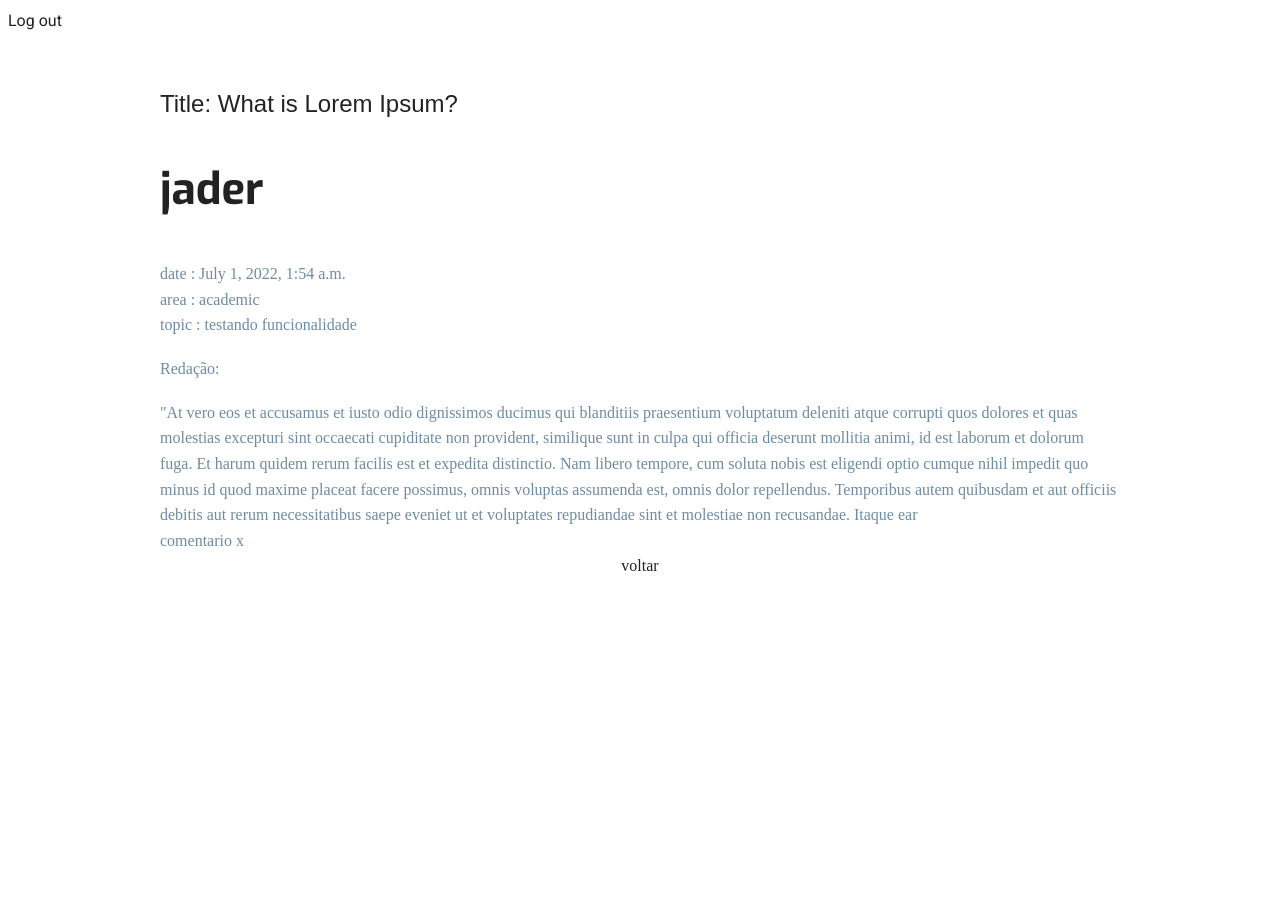
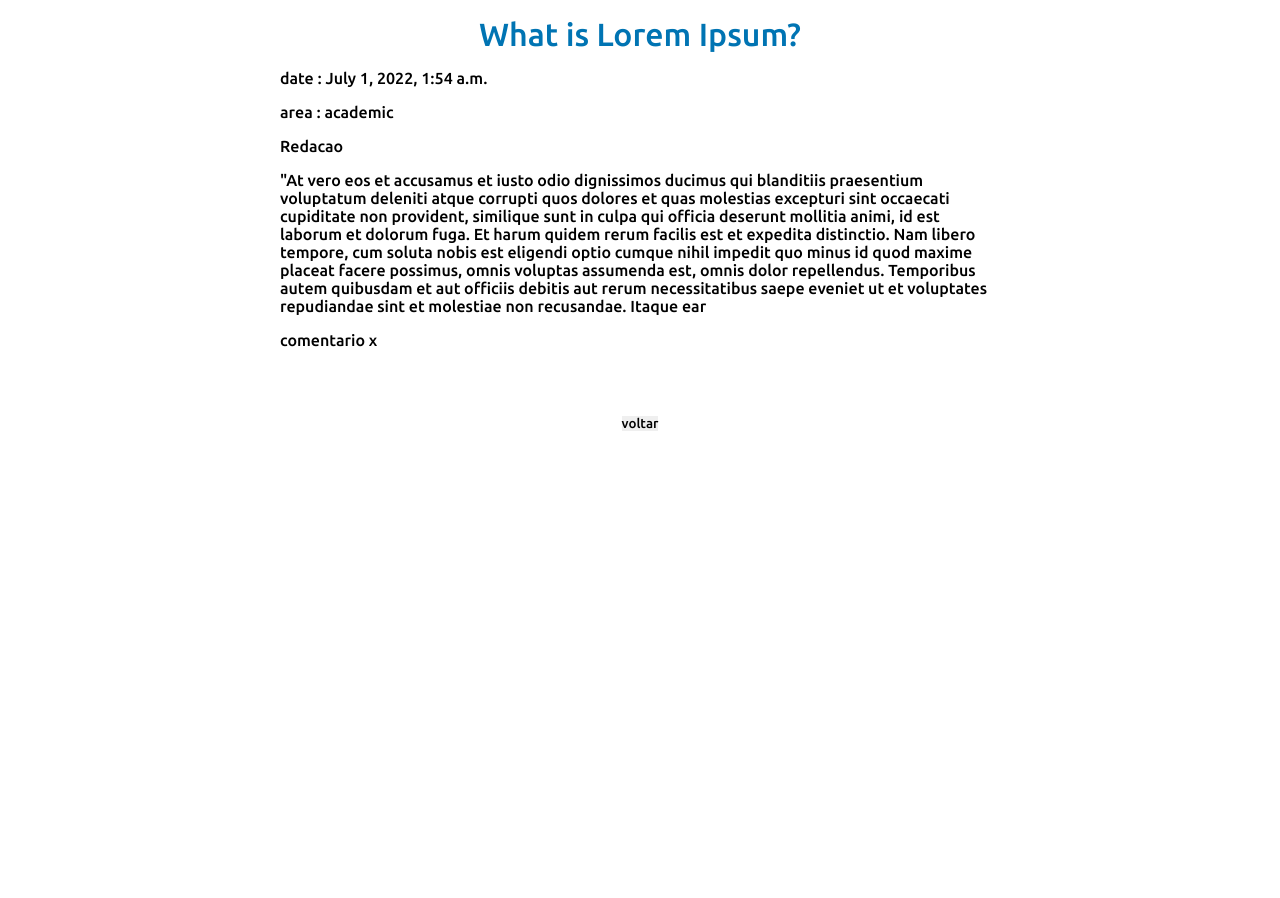
Before and after one commit to maiconrp/Trabalho-Interdisciplinar-Redif, a Django app: page /redif/view/2/ in a window 1280 px wide. After the commit the page ends 431 px from the top, so only its background shows below. Run offline with Django 4.2, Linux system fonts and the light colour scheme; data comes from the database, SQL or seed files in the repository; both versions use the stored data as it was after the commit; style sheets or scripts are compiled from the project's sources.

Commit message:
muitas coisas kkkk

```diff
--- a/REDIF/RedifApp/models.py
+++ b/REDIF/RedifApp/models.py
@@ -37,6 +37,7 @@ class Redacao(models.Model):
         max_length=700,
         blank = False,
         null = False,
+
     )
 
     comment = models.CharField(
--- a/REDIF/RedifApp/views.py
+++ b/REDIF/RedifApp/views.py
@@ -70,7 +70,7 @@ def edit(request, id):
         form = RedacaoForm(request.POST, instance=redacao)
         if form.is_valid():
             form.save()
-            return redirect("/tasks")
+            return redirect('/redif/listar')
 
 
     form = RedacaoForm(instance=redacao)
--- a/REDIF/static/css/tasks/create.css
+++ b/REDIF/static/css/tasks/create.css
@@ -18,7 +18,7 @@ label {
 }
 
 li {
-    width: 20em;
+    width: 100%;
 }
 
 textarea {
--- a/REDIF/static/css/tasks/style.css
+++ b/REDIF/static/css/tasks/style.css
@@ -1,23 +1,181 @@
+
+@import url('https://fonts.googleapis.com/css2?family=Ubuntu:ital,wght@0,300;0,500;0,700;1,300&display=swap');
 
 * {
+    text-decoration: none;
+    list-style: none;
+    border: none;
     outline: none;
-    border: 0;
-    list-style: none;
+    padding: 0;
+    margin: 0;
+    font-family: 'Ubuntu', sans-serif;
+    box-sizing: border-box;
 }
 
-#form {
-    width: 80%;
-    min-height: 100vh;
-    margin: 1em auto 0 auto;
+a {
+    color: var(--main-color);
+}
+
+:root {
+    --main-color: #0074B3;
+    --sec-color : #000000;
+}
+
+body, main {
+    width: 100%;
+    height: 100vh;
+}
+
+.wrapper {
+    width: 100%;
+    height: 100vh;
     display: flex;
-    justify-content: start;                                                                                                                                                                                                                                                                                                           ;
+    justify-content: center;
+    align-content: center;
+}
+
+section.login {
+    background-color: #FFF;
+    color: #000000;
+    display: flex;
     align-items: center;
     flex-direction: column;
-    font-family: 'Ubuntu';
+}
+
+section.content, .container {
+    height: 100vh;
+    width: 100%;
+}
+
+h1 {
+    font: normal 200% 'Ubuntu';
+    color: var(--main-color);
+}
+
+/* Formulário */
+form, .container2 {
+    display: flex;
+    width: 100%;
+    display: flex;
+    align-items: center;
+    flex-direction: column;
 }
 
 
-h1 {
+/* label[for='age_user']{
+    display: block;
+    margin-bottom: 0.5emem;
+} */
+
+input {
+    padding: 0;
+    margin: 0;
+    border: none;
+}
+
+li {
+    width: 100%;
+    border-radius: 5px;
+    position: relative;
+    width: 100%;
+    display: flex;
+    margin: 1em 0 1em 0;
+    display: flex;
+    flex-direction: column;
+}
+
+ul {
+    width: 100%;
     margin-bottom: 1em;
-    font: normal normal 1.5em 'Ubuntu', sans-serif;
 }
+
+main {
+    display: flex;
+    justify-content: center;
+    align-items: center;
+}
+
+
+form input, textarea {
+    background-color: #00000000;
+    width: 100%;
+    padding: 1em;
+    background-color: #d3cece42;
+}
+
+textarea {
+    box-shadow: rgba(0, 0, 0, 0.12) 0px 1px 3px, rgba(0, 0, 0, 0.24) 0px 1px 2px;
+}
+
+form li {
+    margin-bottom: 2.2em;
+}
+
+form label {
+    margin-bottom: 0.2em;
+}
+
+form input:focus, textarea:focus {
+    box-shadow: rgba(0, 0, 0, 0.12) 0px 1px 3px, rgba(0, 0, 0, 0.24) 0px 1px 2px;
+}
+
+
+form textarea {
+    height: 50em;
+}
+
+
+form input[type='submit']{
+    background-color: var(--main-color);
+    color: #FFF;
+    padding: 1em;
+    width: 100%;
+    border-radius: 5px;
+}
+
+.login aside, .container1 aside{
+    padding: 2em;
+}
+
+#more > p {
+    text-align: center;
+}
+
+/* Para computados */
+@media only screen and (min-width: 400px) {
+    section.content, .container{
+        display: flex;
+        justify-content: center;
+        padding-top: 1em;
+        width: 100%;
+    }
+
+    section.login, .container2{
+        width: 80%;
+        border-radius: 10px;
+        max-width: 900px;
+        height: fit-content;
+        box-shadow: none;
+    }
+
+}
+
+/* Para mobile */
+@media only screen and (max-width:400px) {
+
+    section.login, .container1 {
+        width: 100%;
+        height: 100vh;
+    }
+
+    form, .container2{
+        width: 90%;
+    }
+}
+
+@media only screen and (min-height:800px) {
+
+    section.login, .container1 {
+        justify-content: center;
+    }
+}
--- a/REDIF/templates/-index.html
+++ b/REDIF/templates/-index.html
@@ -22,7 +22,8 @@
 
 	<!-- Main Stylesheet -->
 	<link rel="stylesheet" href="{% static 'css/style.css' %}">
-
+	{%block head%}
+	{% endblock %}
 </head>
 
 <body id="top">
--- a/REDIF/templates/redacao/manage.html
+++ b/REDIF/templates/redacao/manage.html
@@ -26,17 +26,17 @@
                                 <div class="col-sm-6">
                                     <a href="/redif/delete/{{ r.id }}">
                                         <button type="button" class="btn mb-1 btn-danger">
-                                            <i class="icofont-bin"></i><span class="btn-icon-right"> x </span>
+                                            <i class="icofont-bin"></i><span class="btn-icon-right"> Apagar </span>
                                         </button>
                                     </a>
                                     <a href="/redif/edit/{{ r.id }}">
                                         <button type="button" class="btn mb-1 btn-primary">
-                                            <span class="btn-icon-right"> <i class="icofont-edit"></i> y</span>
+                                            <span class="btn-icon-right"> <i class="icofont-edit"></i> Editar</span>
                                         </button>
                                     </a>
                                     <a href="/redif/view/{{ r.id }}">
                                         <button type="button" class="btn mb-1 btn-primary">
-                                            <span class="btn-icon-right"> <i class="icofont-external-link"></i></i> z</span>
+                                            <span class="btn-icon-right"> <i class="icofont-external-link"></i></i> Ler</span>
                                         </button>
                                     </a>
                                 </div>
--- a/REDIF/templates/redacao/read.html
+++ b/REDIF/templates/redacao/read.html
@@ -1,32 +1,37 @@
-{% extends 'base2.html' %}
+
 {% load static %}
-
-{% block 'title' %}Redacao{%endblock%}
-
-{% block 'head' %}
-
-<link rel="stylesheet" href="{% static 'css/tasks/create.css'%}">
-<link rel="stylesheet" href="{% static 'css/tasks/style.css'%}">
-{%endblock%}
-
-{% block 'content' %}
-
-<section id="principal">
-    <section id="form">
-        <form action="">
-            <h1>Title: {{Redacao.title}}</h1>
-            <h2>{{autor}}</h2>
-            <div class="dateCreation">date : {{Redacao.dateCreation}}</div>
-            <div class="area">area : {{Redacao.area}}</div>
-            <div class="area">topic : {{Redacao.topic}}</div>
-            <p>Redação:</p>
-            <div class="description">{{Redacao.content}}</div>
-            <div class="comment">{{Redacao.comment}}</div>
-
-        </form>
-        <a href="/redif/listar/">voltar</a>
-    </section>
-</section>
-
-
-{%endblock%}
+<!DOCTYPE html>
+<html lang="en">
+<head>
+    <meta charset="UTF-8">
+    <meta http-equiv="X-UA-Compatible" content="IE=edge">
+    <meta name="viewport" content="width=device-width, initial-scale=1.0">
+    <title>{{Redacao.title}}</title>
+    <link rel="stylesheet" href="{% static 'css/tasks/style.css'%}">
+</head>
+<body>
+    <div class="wrapper">
+        <main>
+            <section  class="container content">
+                <section class="container1 login">
+                    <h1>{{Redacao.title}}</h1>
+                    <div class="container2">
+                        <ul>
+                            <li class="dateCreation">date : {{Redacao.dateCreation}}</li>
+                            <li class="area">area : {{Redacao.area}}</li>
+                            <li>Redacao</li>
+                            <li class="description">{{Redacao.content}}</li>
+                            <li class="comment">{{Redacao.comment}}</li>
+                        </ul>
+                    </div>
+                    <aside>
+                        <div id="more">
+                            <a href="/redif/listar/"><button class="btn">voltar</button></a>
+                        </div>
+                    </aside>
+                </section>
+            </section>
+        </main>
+    </div>
+</body>
+</html>
```
Also changed, not shown: REDIF/templates/redacao/create.html (+24 -18 lines), REDIF/templates/redacao/edit.html (+24 -15 lines), REDIF/RedifApp/forms.py (line endings or trailing spaces), REDIF/db.sqlite3.
